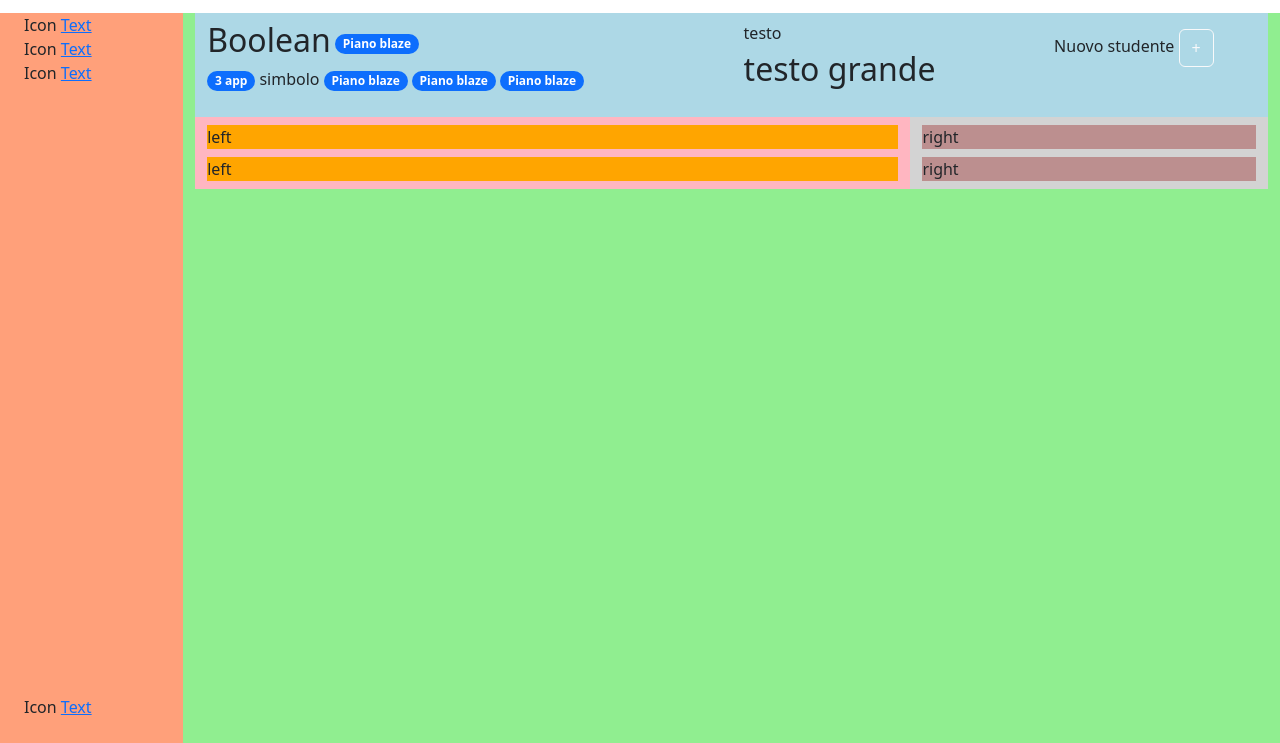
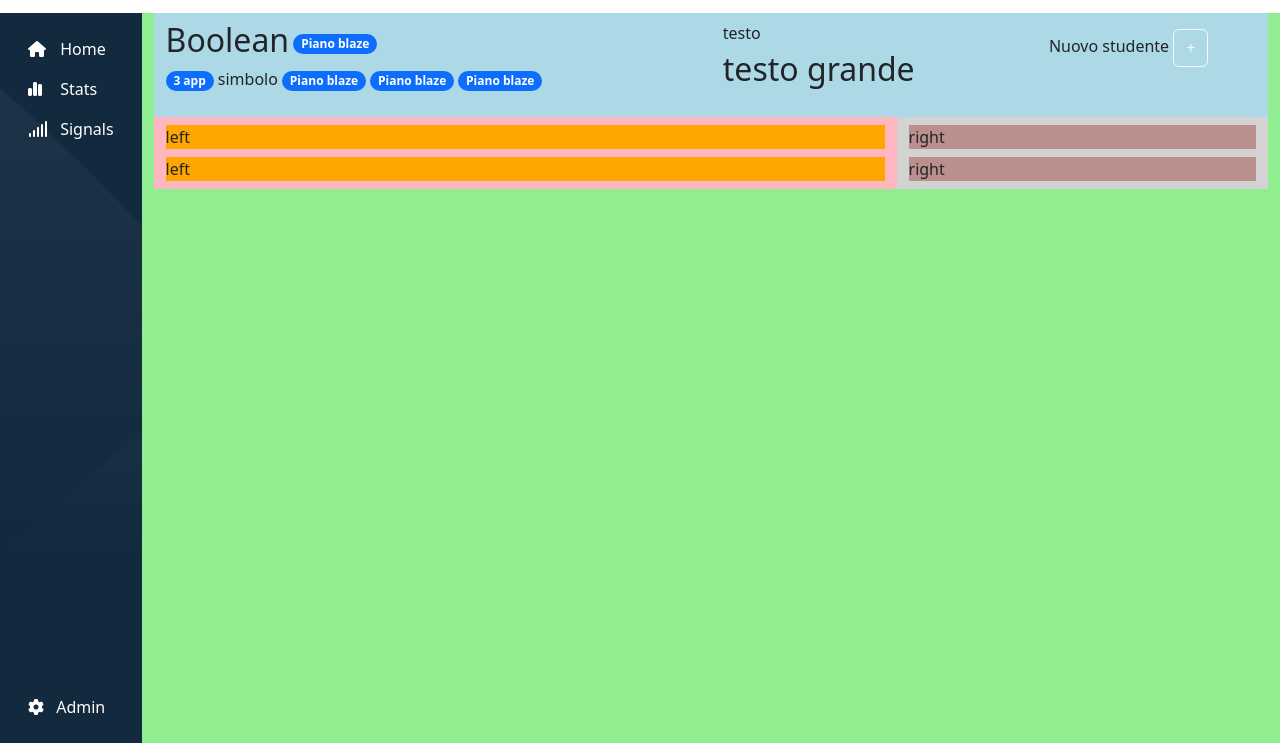
Before and after one commit to Montesi-Yuri/html-css-bootstrap-dashboard, a plain HTML site: page index.html in a window 1280 px wide. Shown: the part 57-800 px from the top of the page. Drawn offline with nearby package versions, Linux system fonts and the light colour scheme.

Commit message:
Inseriti contenuti side nav bar

```diff
--- a/css/debug.css
+++ b/css/debug.css
@@ -6,9 +6,9 @@ DEBUG
     background-color: aquamarine;
 } */
 
-.debug aside{
+/* .debug aside{
     background-color: lightsalmon;
-}
+} */
 
 .debug main > div{
     background-color: lightgreen;
--- a/css/style.css
+++ b/css/style.css
@@ -4,6 +4,10 @@ GENERAL
 
 *{
     list-style: none;
+}
+
+a{
+    text-decoration: none;
 }
 
 .max-hg-wo-h{
@@ -17,3 +21,26 @@ GENERAL
 .small-logo-fixed-height{
     height: 40px;
 }
+
+aside ul li:hover{
+    opacity: 0.7;
+    background-color: rgba(0, 0, 0, 0.7);
+    border-radius: 5px;
+}
+
+aside > div > div a:hover{
+    opacity: 0.7;
+    background-color: rgba(0, 0, 0, 0.7);
+    border-radius: 5px;
+}
+
+.icon-sizing{
+    width: 20px;
+}
+
+.side-custom-bg{
+    background-image: url(../img/sidebar-bg.png);
+    background-size: cover;
+    background-repeat: no-repeat;
+    background-color: #12293E;
+}
--- a/index.html
+++ b/index.html
@@ -33,11 +33,11 @@
 
                 <div class="col-auto">
 
-                    <a href="">
-                        <img class="d-lg-none small-logo-fixed-height" src="img/mobile-logo.png" alt="">
+                    <a href="#">
+                        <img class="d-lg-none small-logo-fixed-height" src="img/mobile-logo.png" alt="Mobile-logo">
                     </a>
 
-                    <a href="">
+                    <a href="#">
                         <img class="d-none d-lg-block w-100 big-logo-fixed-height" src="img/logo.svg" alt="Logo">
                     </a>
 
@@ -103,36 +103,52 @@
         <main class="row max-hg-wo-h container-fluid p-0 m-0">
 
             <!-- SIDE NAVIGATION BAR -->
-            <aside class="col-auto h-100">
+            <aside class="col-auto h-100 side-custom-bg p-0">
 
-                <div class="container-fluid d-flex flex-wrap h-100">
+                <div class="container-fluid d-flex flex-column justify-content-between h-100">
 
-                    <nav class="w-100">
+                    <nav class="w-100 d-flex mt-3 p-0">
 
-                        <ul class="p-0 mb-0">
+                        <ul class="p-0 mb-0 lh-lg">
 
-                            <li>
-                                <a>Icon</a>
-                                <a class="d-none d-lg-inline">Text</a>
+                            <li class="px-3 py-1">
+
+                                <a class="text-white" href="#">
+                                    <i class="fa-solid icon-sizing me-2 fa-house"></i>
+                                    <span class="d-none d-md-inline-block"> Home</span>
+                                </a>
+
                             </li>
 
-                            <li>
-                                <a>Icon</a>
-                                <a class="d-none d-lg-inline">Text</a>
+                            <li class="px-3 py-1">
+
+                                <a class="text-white" href="#">
+                                    <i class="fa-solid icon-sizing me-2 fa-chart-simple"></i>
+                                    <span class="d-none d-md-inline-block"> Stats</span>
+                                </a>
+
                             </li>
 
-                            <li>
-                                <a>Icon</a>
-                                <a class="d-none d-lg-inline">Text</a>
+                            <li class="px-3 py-1">
+
+                                <a class="text-white" href="#">
+                                    <i class="fa-solid icon-sizing me-2 fa-signal"></i>
+                                    <span class="d-none d-md-inline-block"> Signals</span>
+                                </a>
+
                             </li>
 
                         </ul>
 
                     </nav>
 
-                    <div class="w-100 align-self-end mb-4">
-                        <a>Icon</a>
-                        <a class="d-none d-lg-inline">Text</a>
+                    <div class="w-100 mb-4">
+
+                        <a class="text-white px-3 py-1" href="#">
+                            <i class="fa-solid fa-gear me-2"></i>
+                            <span class="d-none d-md-inline-block"> Admin</span>
+                        </a>
+
                     </div>
 
                 </div>
```
